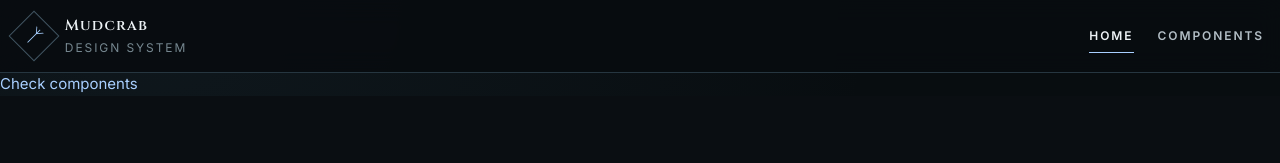
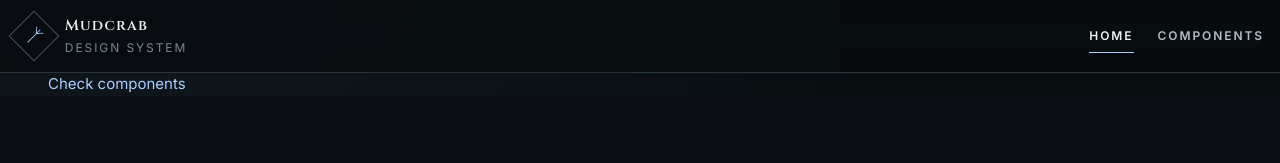
Before and after one commit to MonoPT/mudcrab-website, a SvelteKit app: page / in a window 1280 px wide. Shown: the top 163 px of the page. Built offline with nearby package versions, Linux system fonts and the light colour scheme.

Commit message:
page shell

```diff
--- /dev/null
+++ b/src/components/PageShell.svelte
@@ -0,0 +1,33 @@
+<script lang="ts">
+	import type { Snippet } from 'svelte';
+
+	let {
+		children,
+		width = 'wide',
+		class: className = ''
+	}: {
+		children: Snippet;
+		width?: 'narrow' | 'wide' | 'full';
+		class?: string;
+	} = $props();
+</script>
+
+<div class="page-shell {width} {className}">
+	{@render children()}
+</div>
+
+<style>
+	.page-shell {
+		width: calc(100% - (var(--page-gutter) * 2));
+		margin-inline: auto;
+	}
+	.page-shell.narrow {
+		max-width: var(--content-narrow);
+	}
+	.page-shell.wide {
+		max-width: var(--content-wide);
+	}
+	.page-shell.full {
+		max-width: none;
+	}
+</style>
--- a/src/routes/+layout.svelte
+++ b/src/routes/+layout.svelte
@@ -4,6 +4,7 @@
 	import favicon from '$lib/assets/favicon.svg';
 	import BrandMark from '../components/BrandMark.svelte';
 	import SiteHeader from '../components/SiteHeader.svelte' with { wake: 'load' };
+	import PageShell from '../components/PageShell.svelte';
 
 	let { children } = $props();
 	const navigation = $derived([
@@ -18,4 +19,6 @@
 	{#snippet brand()}<BrandMark subtitle="Design system" />{/snippet}
 </SiteHeader>
 
-{@render children()}
+<PageShell>
+	{@render children()}
+</PageShell>
```
